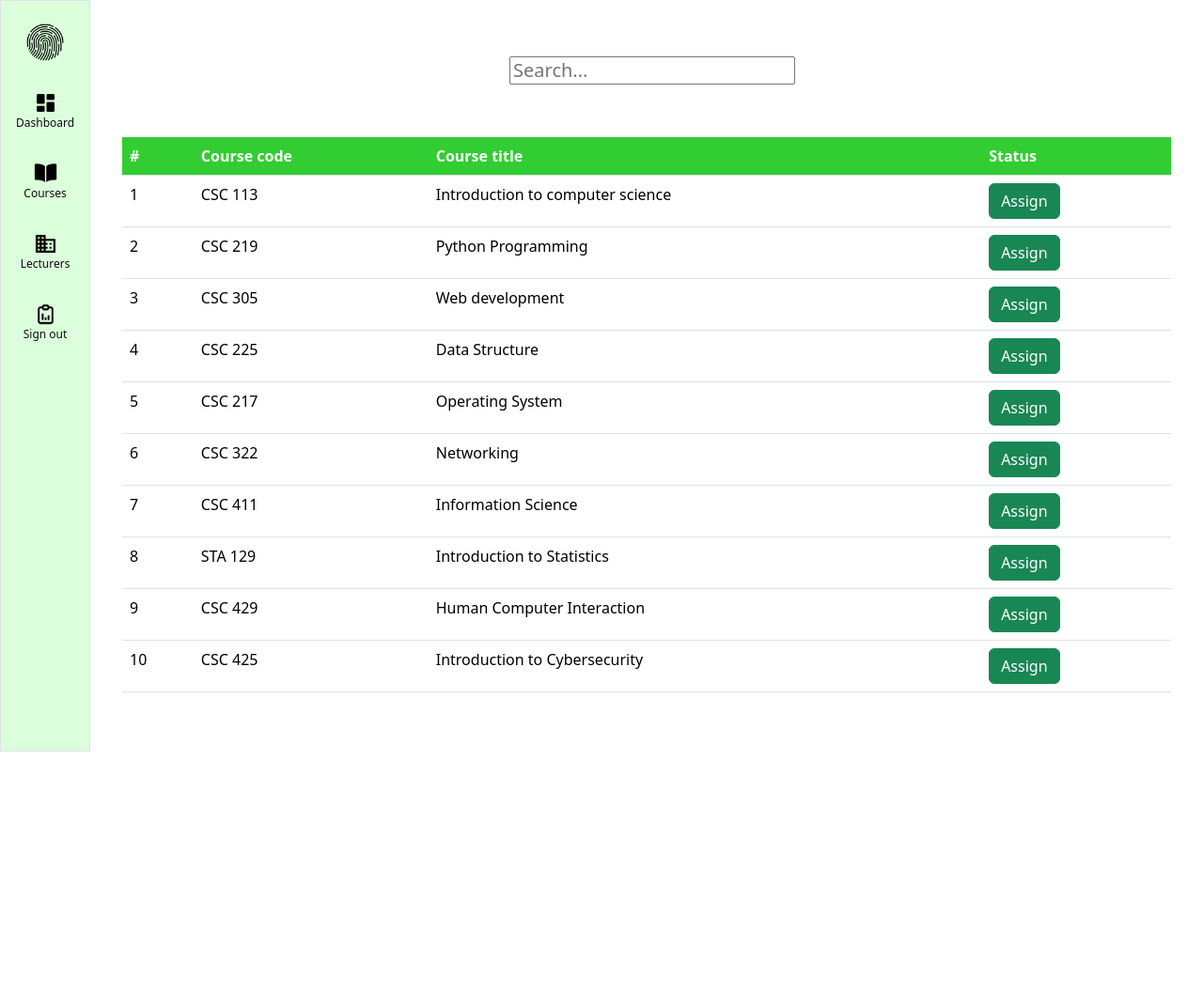
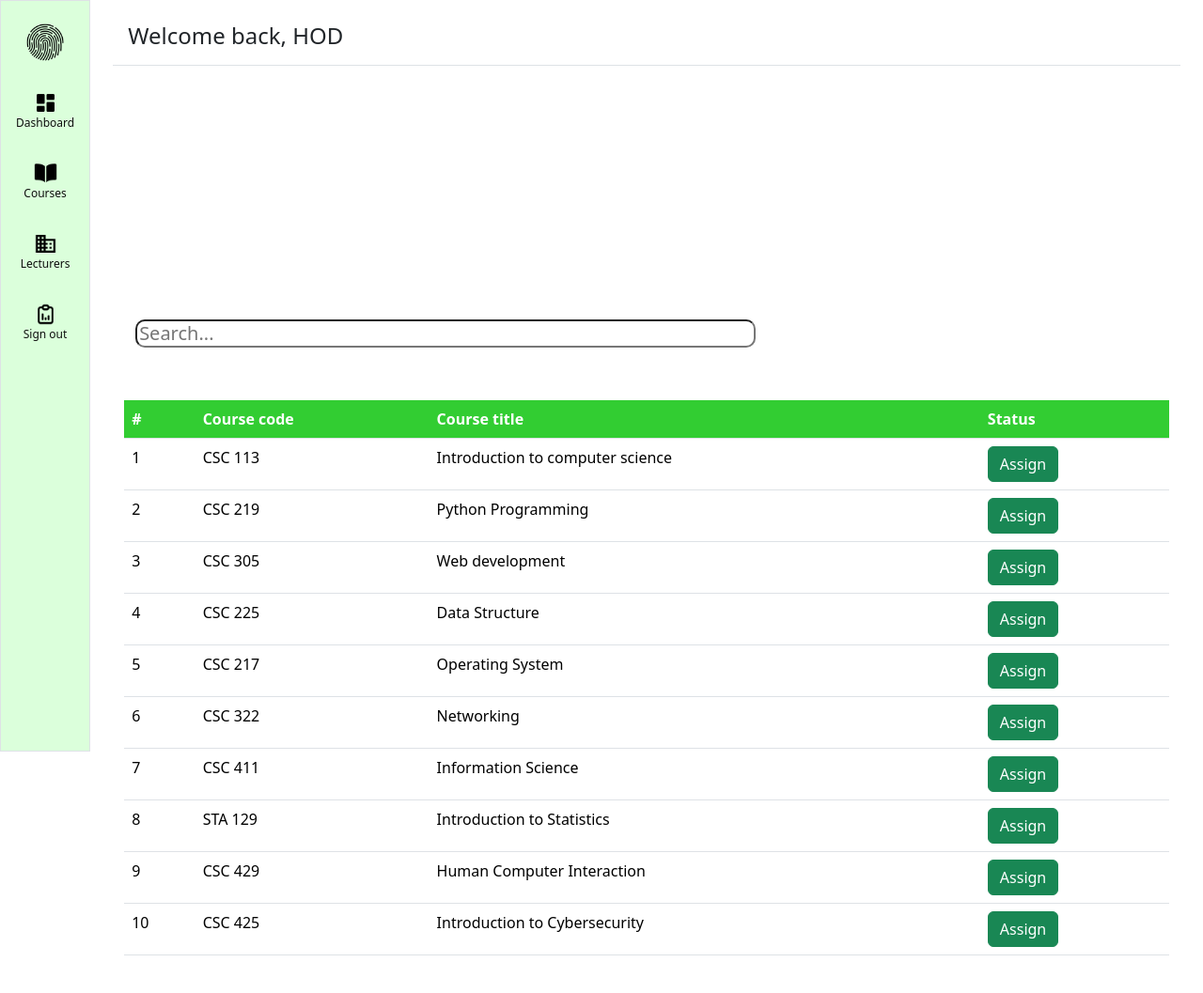
Before and after one commit to olukoluu/E-Attendance, a PHP site: page /template/hoddashboard.html in a window 1280 px wide. Shown: the whole page at 94% size. Before the commit the page ends 800 px from the top, so only its background shows below. Run offline with PHP 8.4, Linux system fonts and the light colour scheme.

Commit message:
worked on the hod dashboard

```diff
--- a/template/hoddashboard.html
+++ b/template/hoddashboard.html
@@ -50,17 +50,24 @@
         </ul>
     </aside>
 
+    <main class="p-md-4 pt-0 w-100">
+        <div class="p-3 pt-md-0 d-flex justify-content-between align-items-center pb-2 border-bottom">
+          <h4 class="">Welcome back, HOD</h4>
+          <i class="bi bi-list d-block d-md-none" id="menuBtn" style="font-size: 40px"></i>
+        </div>
+
+
     <div class="container">
 
-        <div class="container" style="width: 100%; margin-top: 40px;">
+        <div class="container" style="width: 100%; margin-top: 250px;">
          <div class="row">
              <div class="col-sm-12">
                  <div class="row">
 
                      <div class="col-sm-6">
                          <div class="input-box" style="float: right;"></div>
-                         <h2 style="font-size: 20px; margin-top: 20px; margin-left: 400px;">
-                             <input type="Search" placeholder="Search...">
+                         <h2 style="font-size: 20px; margin-top: 20px; margin-right: 400px;">
+                             <input type="Search" placeholder="Search..." style="width: 500%; border-radius: 10px;">
                              <i class='bx bxs-lock-alt' style="size: 10px;"></i>
                          </h2>
                      </div>
--- a/template/styles/dashboard.css
+++ b/template/styles/dashboard.css
@@ -35,6 +35,10 @@ color: #34495e;
     transform: scale(1.05,1);
 }
 
+input::placeholder {
+  margin-left: 200px;
+}
+
 
 @media screen and (max-width: 868px) {
 #mobileNav{
```
Also changed, not shown: template/lecturerdashboard.html (renamed from template/teacherdashboard.html).
